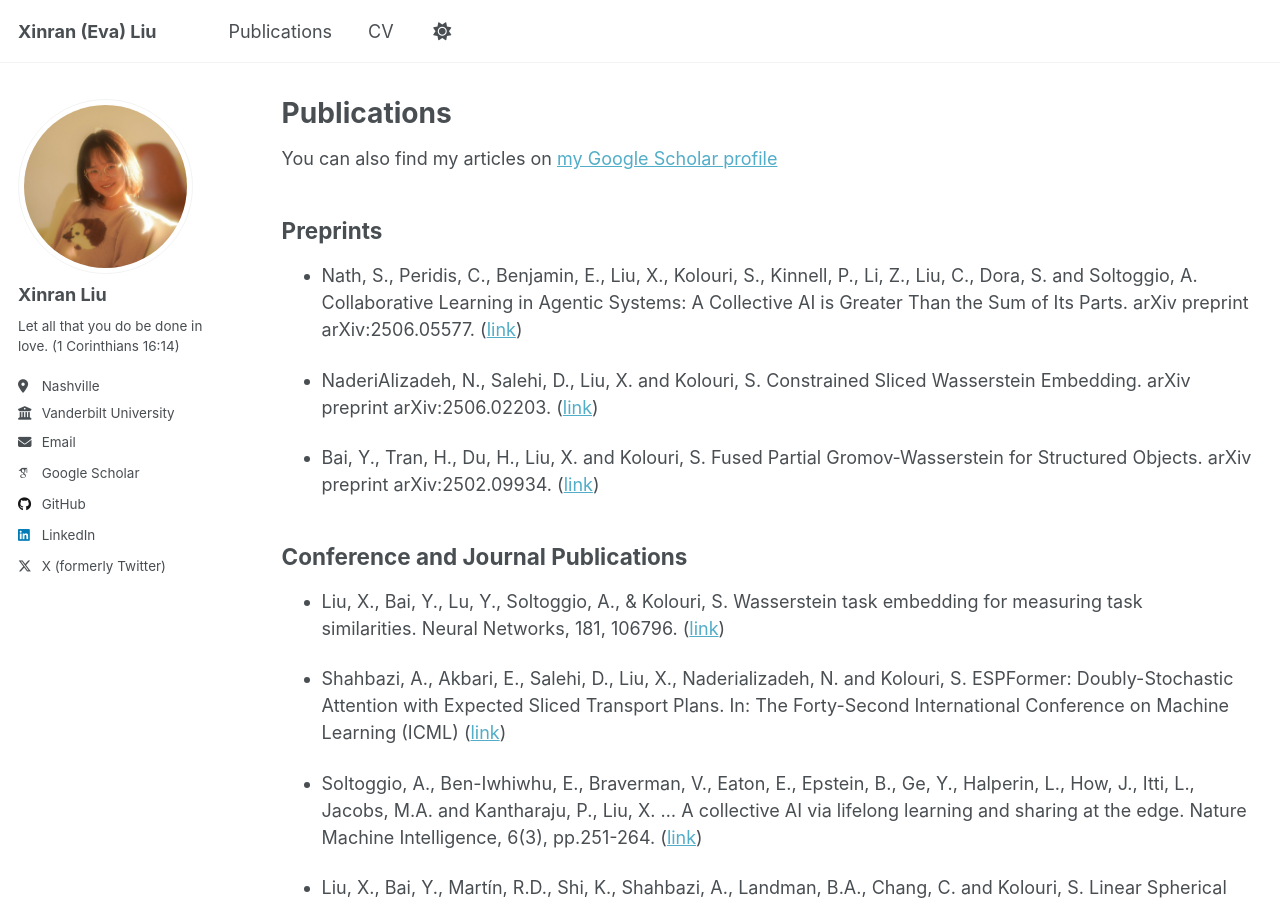
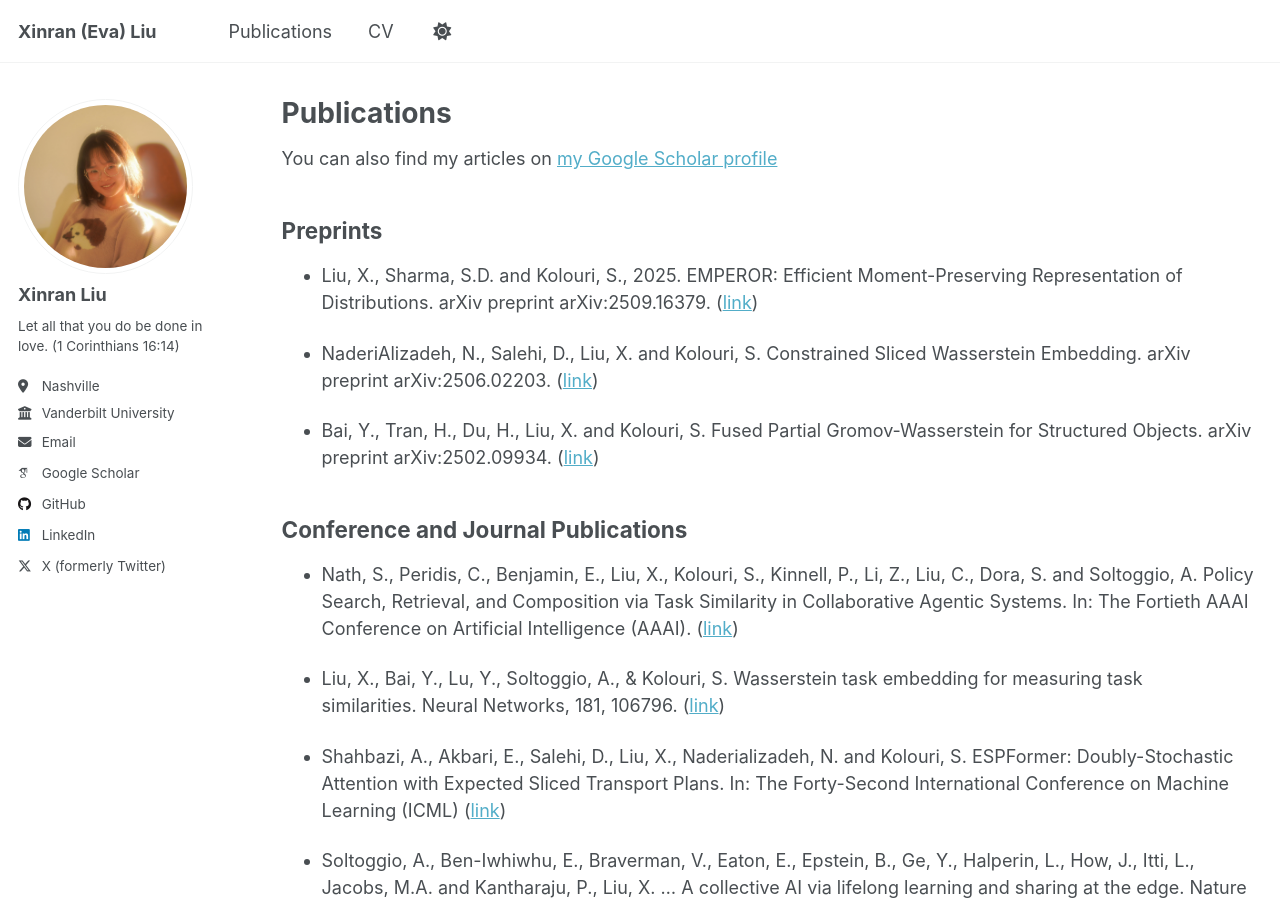
Before and after one commit to xinranliueva/xinranliueva.github.io, a Jekyll site: the page built from _pages/publications.md, in a window 1280 px wide and 900 px high. Built offline with Jekyll 4.4.1, drawn with Linux system fonts in a browser that asks for light colours; some web fonts are replaced.

Commit message:
Add new publications to the publications page
Updated preprints and conference publications sections with new entries.

```diff
--- a/_pages/publications.md
+++ b/_pages/publications.md
@@ -8,7 +8,8 @@ author_profile: true
 You can also find my articles on [my Google Scholar profile](https://scholar.google.com/citations?user=ZHz5VScAAAAJ&hl=en)
 
 ## Preprints
-- Nath, S., Peridis, C., Benjamin, E., Liu, X., Kolouri, S., Kinnell, P., Li, Z., Liu, C., Dora, S. and Soltoggio, A. Collaborative Learning in Agentic Systems: A Collective AI is Greater Than the Sum of Its Parts. arXiv preprint arXiv:2506.05577. ([link](https://arxiv.org/abs/2506.05577))
+
+- Liu, X., Sharma, S.D. and Kolouri, S., 2025. EMPEROR: Efficient Moment-Preserving Representation of Distributions. arXiv preprint arXiv:2509.16379. ([link](https://arxiv.org/abs/2509.16379))
 
 - NaderiAlizadeh, N., Salehi, D., Liu, X. and Kolouri, S. Constrained Sliced Wasserstein Embedding. arXiv preprint arXiv:2506.02203. ([link](https://arxiv.org/abs/2506.02203))
 
@@ -16,6 +17,9 @@ You can also find my articles on [my Google Scholar profile](https://scholar.goo
 
 
 ## Conference and Journal Publications
+
+- Nath, S., Peridis, C., Benjamin, E., Liu, X., Kolouri, S., Kinnell, P., Li, Z., Liu, C., Dora, S. and Soltoggio, A. Policy Search, Retrieval, and Composition via Task Similarity in Collaborative Agentic Systems. In: The Fortieth AAAI Conference on Artificial Intelligence (AAAI). ([link](https://arxiv.org/abs/2506.05577))
+
 - Liu, X., Bai, Y., Lu, Y., Soltoggio, A., & Kolouri, S. Wasserstein task embedding for measuring task similarities. Neural Networks, 181, 106796. ([link](https://www.sciencedirect.com/science/article/pii/S0893608024007202))
 
 - Shahbazi, A., Akbari, E., Salehi, D., Liu, X., Naderializadeh, N. and Kolouri, S. ESPFormer: Doubly-Stochastic Attention with Expected Sliced Transport Plans. In: The Forty-Second International Conference on Machine Learning (ICML) ([link](https://openreview.net/pdf?id=Uq70mJuUB8))
```
